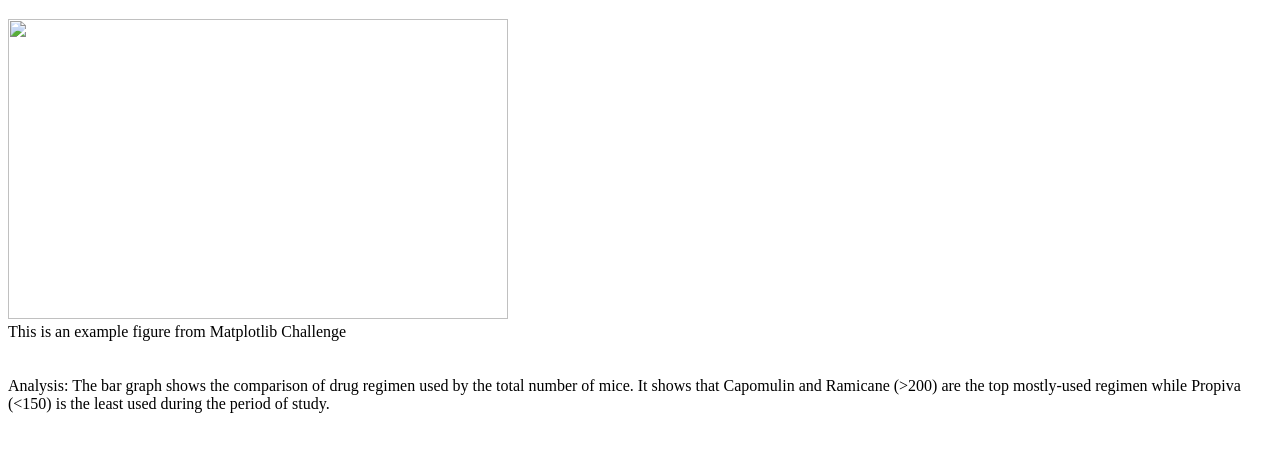
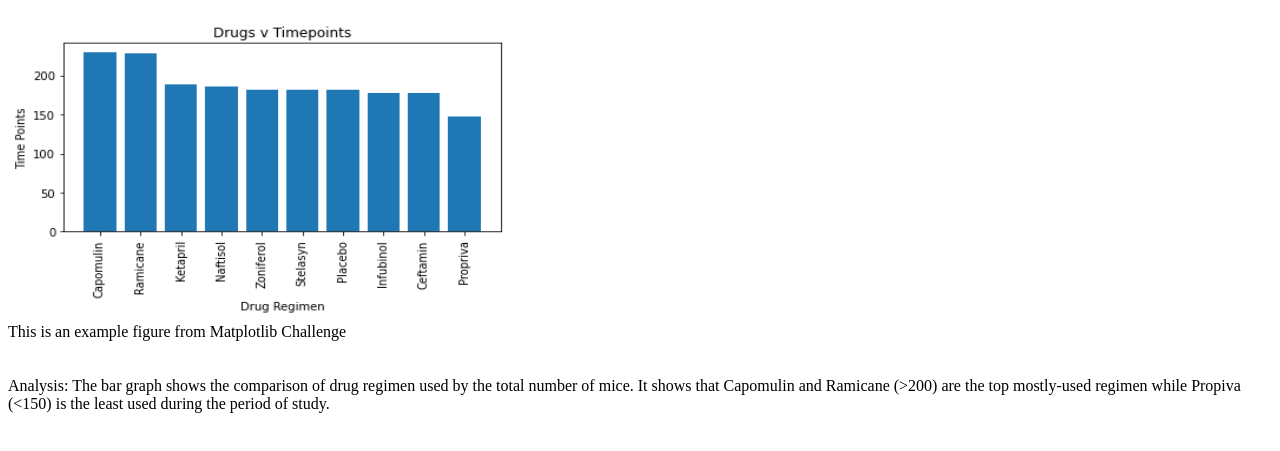
Before and after one commit to dmnq-dc/webpage_2, a plain HTML site: page index.html in a window 1280 px wide. Shown: the part 87-538 px from the top of the page. Drawn offline with Linux system fonts and the light colour scheme.

Commit message:
Update index.html

```diff
--- a/index.html
+++ b/index.html
@@ -8,7 +8,7 @@
     <body>
         <h1> Matplotlib Projects - Challenge </h1>
 
-        <img src = img.png"
+        <img src = "img.png"
         width="500" height="300">
         <figcaption> This is an example figure from Matplotlib Challenge </figcaption>
         <br>
```
